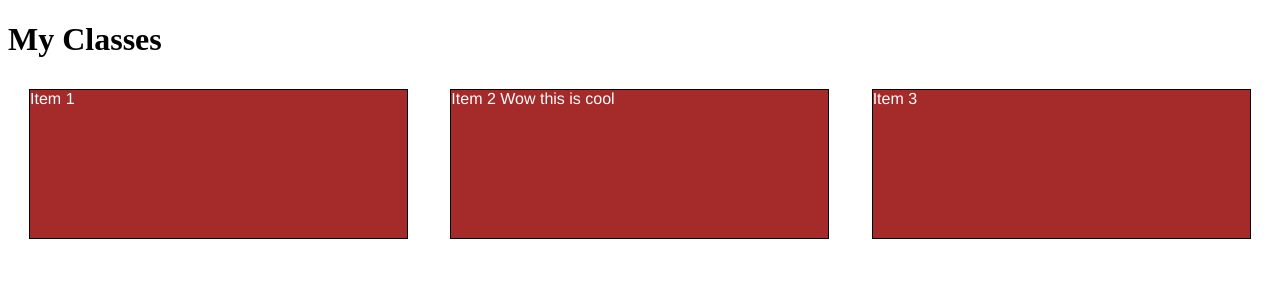
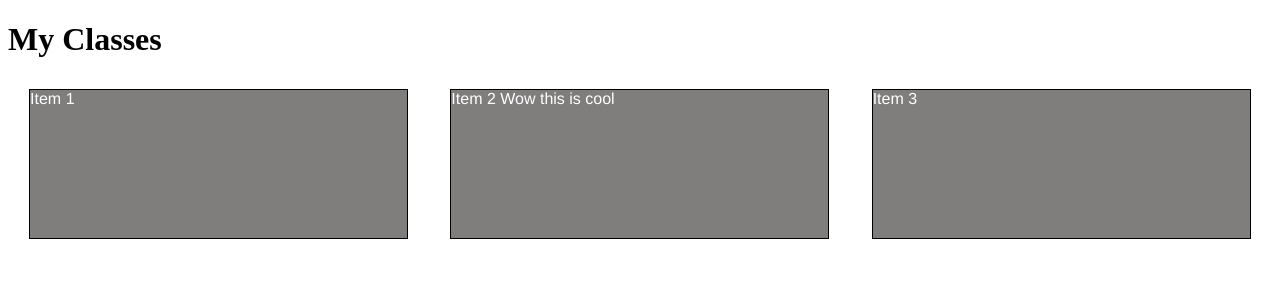
Before and after one commit to arkpan25/Web-Development, a PHP site: page / in a window 1280 px wide. Shown: the top 300 px of the page. Run offline with PHP 8.4, Linux system fonts and the light colour scheme.

Commit message:
Change Background to Grey

```diff
--- a/Assign1/CSS/styles.css
+++ b/Assign1/CSS/styles.css
@@ -10,7 +10,7 @@ h1 {
 
 p {
   border: 1px solid black;
-  background-color: #A52A2A;
+  background-color: rgb(128, 125, 125);
   width: 90%;
   height: 150px;
   margin-right: auto;
```
